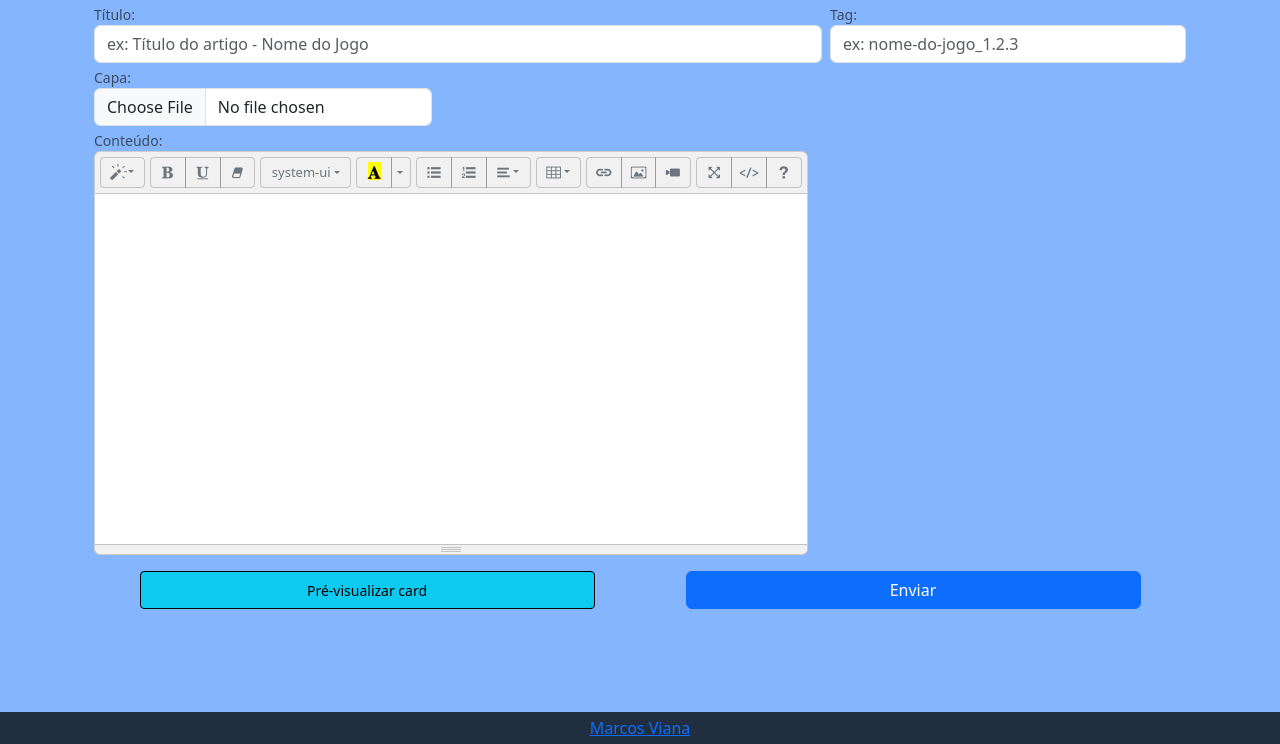
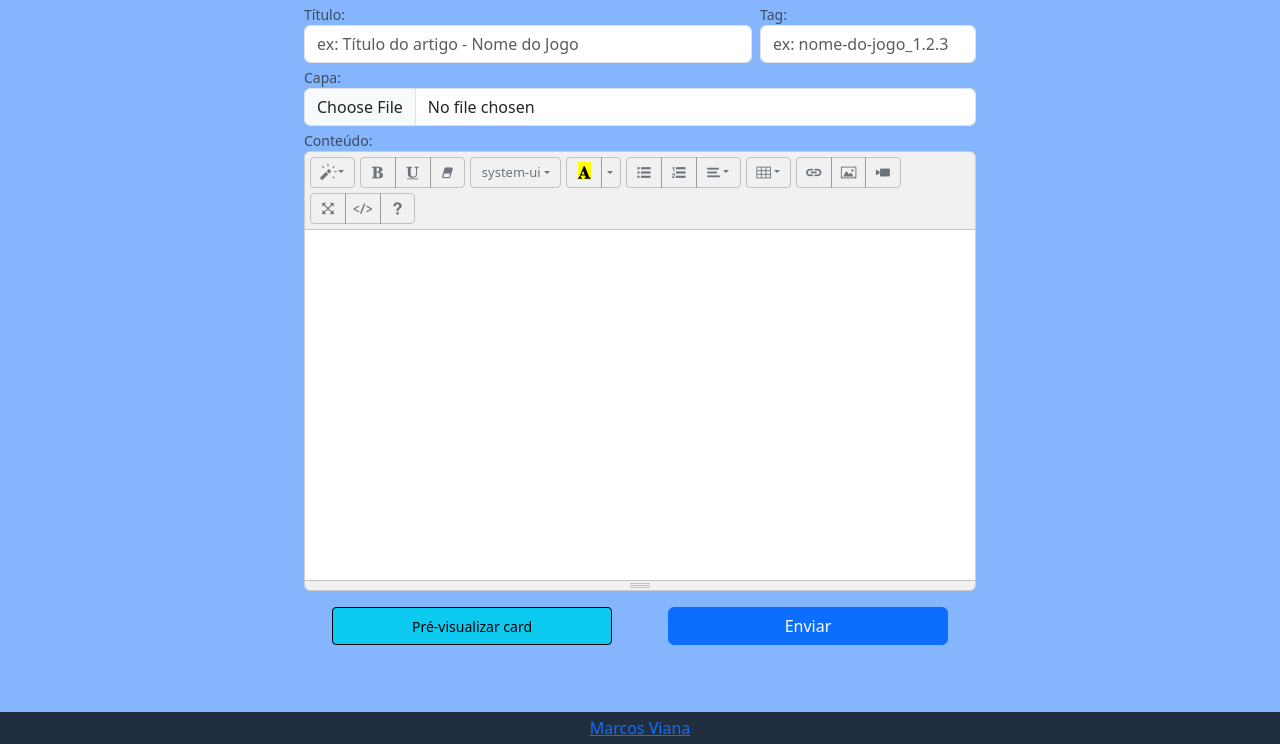
Before and after one commit to Marcosviana91/Faith_Battle_Site, a Django app: template novidades/templates/novo_artigo.html in a window 1280 px wide. Shown: the part 56-800 px from the top of the page. Run offline with Django 5.2, Linux system fonts and the light colour scheme; the template is opened without the code that fills it, so the values that code supplies are empty; some libraries are stand-ins or nearby versions.

Commit message:
style - set max sizes

```diff
--- a/novidades/templates/novo_artigo.html
+++ b/novidades/templates/novo_artigo.html
@@ -16,8 +16,8 @@ Novo Artigo
 
 {% block 'body' %}
 <main id="novo_artigo" class="d-flex flex-row">
-    <section id="formulario_container" class="container">
-        <form class="d-flex flex-wrap" action="" method="post" enctype="multipart/form-data"> {% csrf_token %}
+    <section id="formulario_container" class="container d-flex justify-content-center">
+        <form class="d-flex flex-wrap" action="" method="POST" enctype="multipart/form-data"> {% csrf_token %}
             <div class="col-12 col-sm-8">
                 <label class="w-100">
                     <div class="form-text">Título:</div>
@@ -25,15 +25,15 @@ Novo Artigo
                         placeholder="ex: Título do artigo - Nome do Jogo" required>
                 </label>
             </div>
-            <div class="col-12 col-sm-4 ps-sm-2">
+            <div class="col-4 col-sm-4 pe-2 pe-sm-0 ps-sm-2">
                 <label class="w-100">
                     <div class="form-text">Tag:</div>
                     <input class="form-control" type="text" name="tag_version" id="tag_version"
                         placeholder="ex: nome-do-jogo_1.2.3" required>
                 </label>
             </div>
-            <div class="col-12 col-sm-8">
-                <label>
+            <div class="col-8 col-sm-12">
+                <label class="w-100">
                     <div class="form-text">Capa:</div>
                     <input class="form-control" type="file" name="img_capa" id="img_capa" required>
                 </label>
--- a/templates/static/novidades/css/novo_artigo.css
+++ b/templates/static/novidades/css/novo_artigo.css
@@ -1,4 +1,3 @@
-#preview_content {
-    max-height: 80vh;
-    overflow-y: scroll;
+form {
+    max-width: 672px;
 }
--- a/templates/static/users/css/logged_area.css
+++ b/templates/static/users/css/logged_area.css
@@ -1,6 +1,10 @@
 #logged_header {
     width: 100%;
     height: 32px;
+}
+
+#meus_dados {
+    max-width: 450px;
 }
 
 .pointer {
--- a/users/templates/logged_area.html
+++ b/users/templates/logged_area.html
@@ -9,7 +9,7 @@
 {% block 'title' %}Faith Battle - Perfil{% endblock %}
 
 {% block 'body' %}
-<div id="logged_header" class="d-flex justify-content-between p-1 bg-dark-subtle">
+<div id="logged_header" class="d-flex justify-content-between p-1 mb-3 bg-dark-subtle">
     <p>Olá {{logged_user.username}}!</p>
     <div>
         <button class="btn btn-sm h-100 btn-primary p-0 px-1" data-bs-toggle="modal"
@@ -26,7 +26,7 @@
     </div>
 </div>
 
-<main class="">
+<main class="col-12">
     <section id="meus_dados" class="d-flex flex-wrap">
         <div class="col-4">
             <img class="w-100" src="/static/general/img/Avatar/{{player_data.avatar}}" alt="{{player_data.avatar}}"
```
